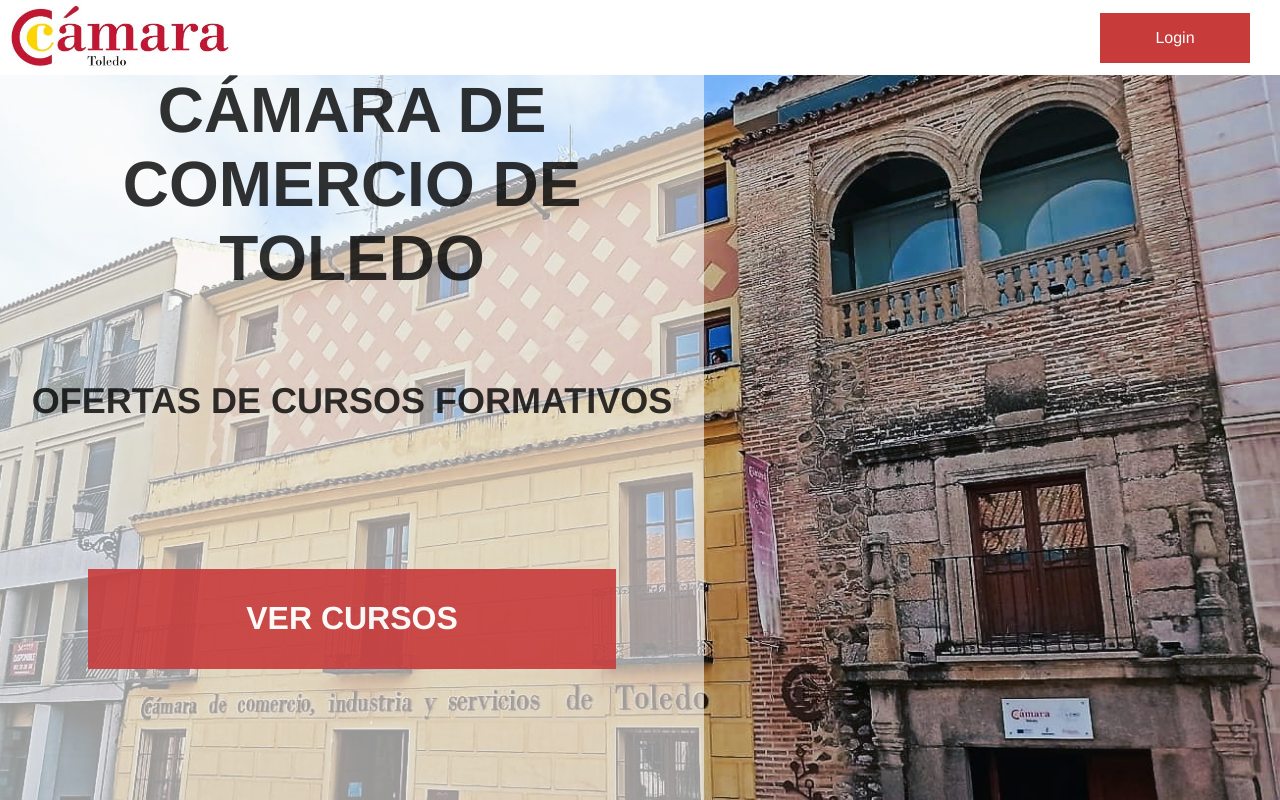
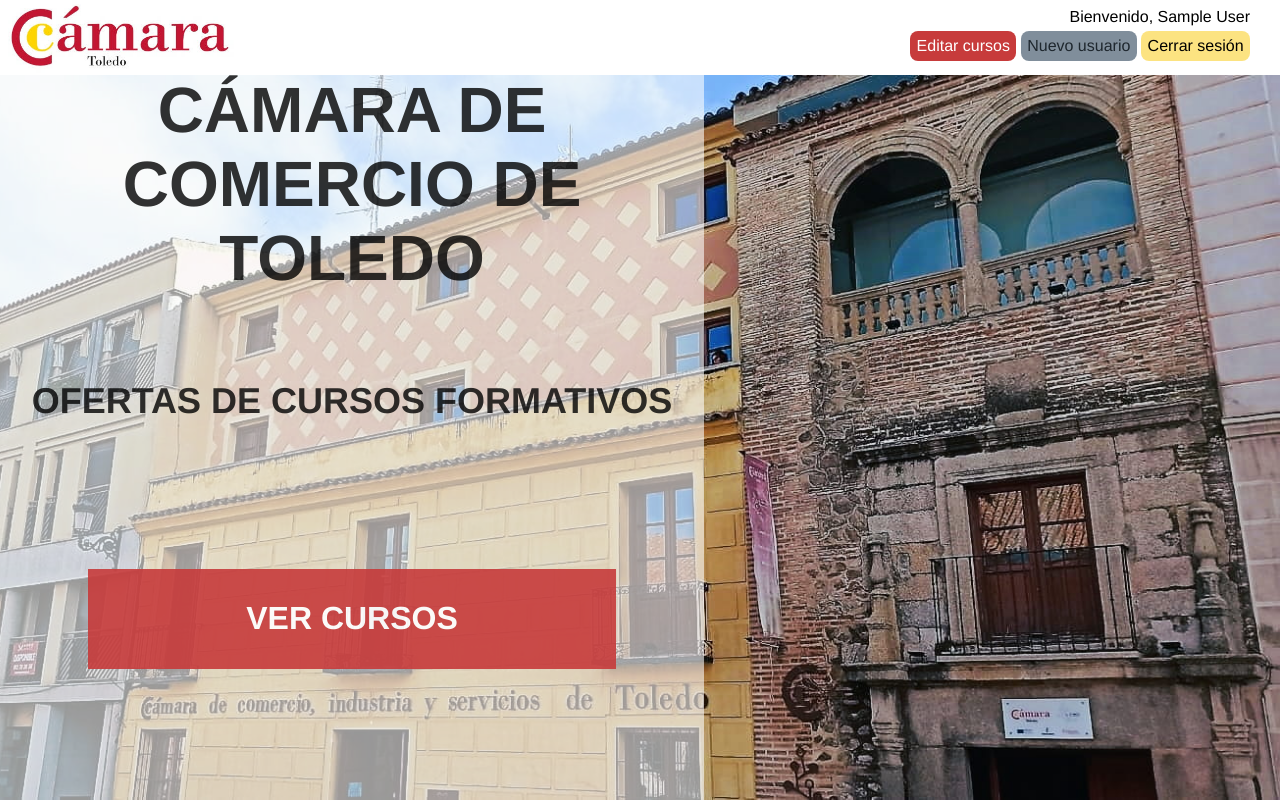
Before and after one commit to carlos-ruano/cursoscamara, a PHP site: page /cursoscamara/ in a window 1280 px wide. Run offline with PHP 8.4, Linux system fonts and the light colour scheme; the visitor is signed in with stand-in values (Sample User, id 1).

Commit message:
cambios admin header

```diff
--- a/content/styles/style.css
+++ b/content/styles/style.css
@@ -16,8 +16,10 @@
     justify-content: space-between;
     align-items: center;
 }
-
-.head img{
+.head a{
+    height: 100%;
+}
+.image100{
     height: 100%;
 }
 
@@ -47,6 +49,54 @@
 .login:hover{
     cursor: pointer;
     box-shadow: 5px 5px 15px black;
+    transition: 0.5s;
+}
+.admin_nav{
+    width: 350px;
+    margin-right: 30px;
+    text-align: right;
+}
+.admin_nav div{
+    margin-bottom: 0.7rem;
+}
+
+.admin_nav div a{
+    text-decoration: none;
+    padding: 0.4rem;
+    border-radius: 0.5rem;
+}
+.admin_link_edit{
+    color: white;
+    background-color: rgb(199, 59, 59);
+}
+.admin_link_edit:hover{
+    color: #1e272e;
+    background-color: rgb(221, 81, 81);
+    box-shadow: 5px 5px 10px black;
+    transition: 0.5s;
+}
+.admin_link_new{
+    color: #1e272e;
+    background-color: #808e9b;
+}
+.admin_link_new:hover{
+    color: white;
+    background-color: #485460;
+    box-shadow: 5px 5px 10px black;
+    transition: 0.5s;
+}
+.admin_link_close:hover{
+    box-shadow: 5px 5px 10px black;
+    transition: 0.5s;
+}
+.admin_link_close{
+    color: black;
+    background-color: #fce381;
+}
+.admin_link_close:hover{
+    background-color: #fade70;
+    color: white;
+    box-shadow: 5px 5px 10px black;
     transition: 0.5s;
 }
 
--- a/views/header.php
+++ b/views/header.php
@@ -1,20 +1,35 @@
 <!DOCTYPE html>
 <html lang="es">
+
 <head>
     <meta charset="UTF-8">
     <meta http-equiv="X-UA-Compatible" content="IE=edge">
     <meta name="viewport" content="width=device-width, initial-scale=1.0">
     <title>Cursos Cámara de Comercio</title>
     <!--<link rel="stylesheet" href="http://localhost/cursoscamara/content/styles/style.css">-->
-    <link rel="stylesheet" href="<?= Config:: PATH_CSS ?>">
-    <link rel="icon" href="<?= Config:: PATH_IMG . "icon.jpg"?>">
+    <link rel="stylesheet" href="<?= Config::PATH_CSS ?>">
+    <link rel="icon" href="<?= Config::PATH_IMG . "icon.jpg" ?>">
     <link rel="stylesheet" href="https://cdnjs.cloudflare.com/ajax/libs/font-awesome/6.0.0-beta3/css/all.min.css" integrity="sha512-Fo3rlrZj/k7ujTnHg4CGR2D7kSs0v4LLanw2qksYuRlEzO+tcaEPQogQ0KaoGN26/zrn20ImR1DfuLWnOo7aBA==" crossorigin="anonymous" referrerpolicy="no-referrer" />
 
 </head>
+
 <body>
     <nav class="head">
-        <img src="<?= Config:: PATH_IMG . "logo.jpg" ?>" alt="">
-        <a href="<?= Config::PATH_LOGIN ?>" class="login">
-            <p>Login</p>
+        <a href="<?= Config::URL_BASE?>">
+            <img src="<?= Config::PATH_IMG . "logo.jpg" ?>" alt="" class="image100">
         </a>
+        <?php if (isset($_SESSION["verified"])) { ?>
+            <div class="admin_nav">
+                <div>Bienvenido, <?= $_SESSION["name"] ?? '' ?></div>
+                <div>
+                    <a href="<?= Config::URL_BASE.'courses/editCourses'?>" class="admin_link_edit">Editar cursos</a>
+                    <a href="<?= Config::URL_BASE.'login/new'?>" class="admin_link_new">Nuevo usuario</a>
+                    <a href="<?= Config::URL_BASE.'login/cerrar'?>"class="admin_link_close">Cerrar sesión</a>
+                </div>
+            </div>
+        <?php } else { ?>
+            <a href="<?= Config::PATH_LOGIN ?>" class="login">
+                <p>Login</p>
+            </a>
+        <?php } ?>
     </nav>
```
